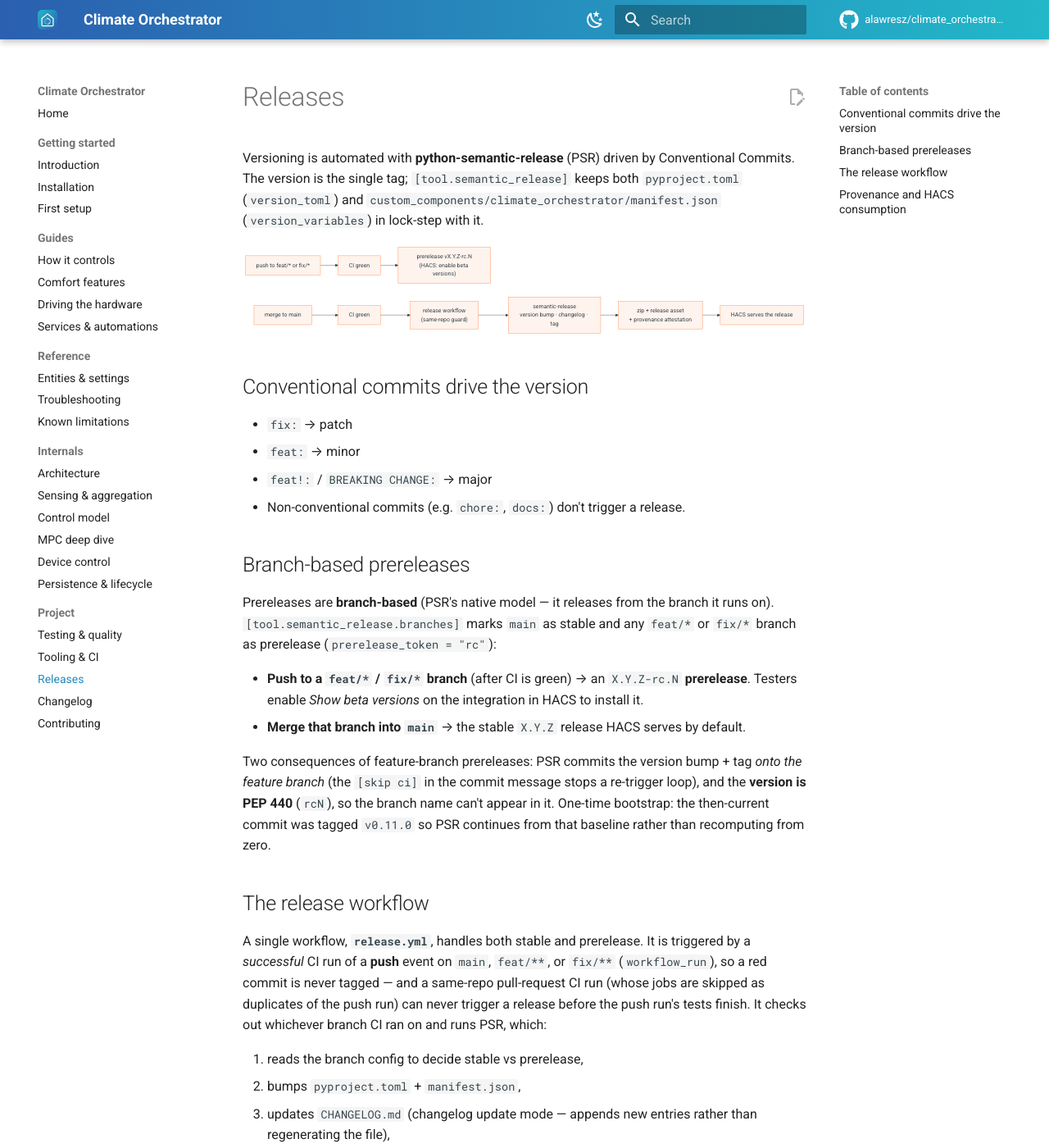
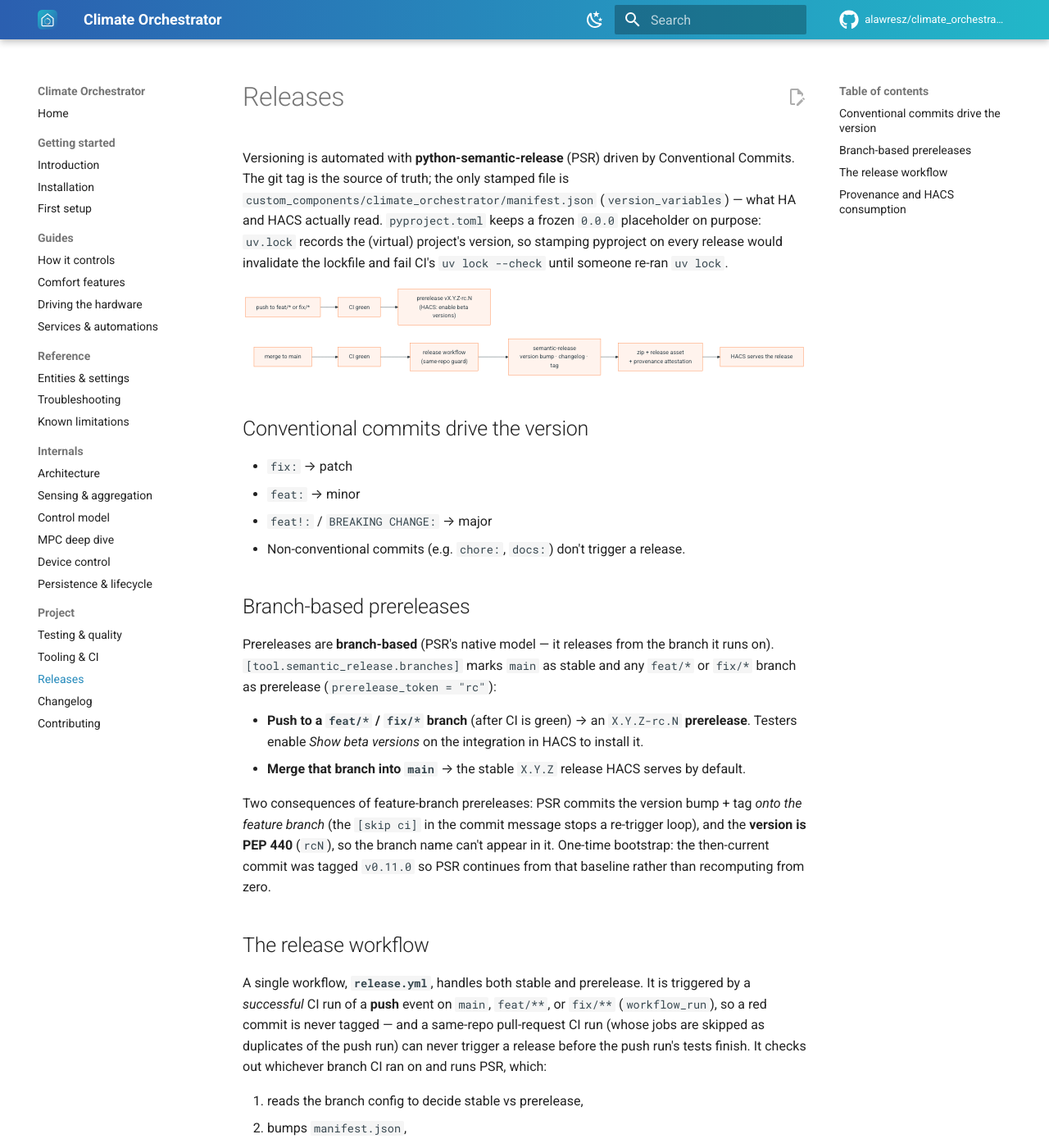
Before and after one commit to alawresz/climate_orchestrator, an MkDocs documentation site: the page built from docs/project/releases.md, in a window 1280 px wide and 1400 px high. Shown: the whole window at 82% size. Built offline with MkDocs 1.6.1 and Material for MkDocs 9.7.7, drawn with Linux system fonts in a browser that asks for light colours; plug-ins that fetch from the network failed and are left out; comment, search, counter and statistics services are not loaded; the version menu is left out.

Commit message:
ci: fix packaging process

````diff
--- a/docs/project/releases.md
+++ b/docs/project/releases.md
@@ -1,10 +1,12 @@
 # Releases
 
 Versioning is automated with **python-semantic-release** (PSR) driven by
-Conventional Commits. The version is the single tag; `[tool.semantic_release]`
-keeps both `pyproject.toml` (`version_toml`) and
-`custom_components/climate_orchestrator/manifest.json` (`version_variables`) in
-lock-step with it.
+Conventional Commits. The git tag is the source of truth; the only stamped
+file is `custom_components/climate_orchestrator/manifest.json`
+(`version_variables`) — what HA and HACS actually read. `pyproject.toml`
+keeps a frozen `0.0.0` placeholder on purpose: `uv.lock` records the (virtual)
+project's version, so stamping pyproject on every release would invalidate
+the lockfile and fail CI's `uv lock --check` until someone re-ran `uv lock`.
 
 ```mermaid
 flowchart LR
@@ -53,7 +55,7 @@ push run) can never trigger a release before the push run's tests finish. It
 checks out whichever branch CI ran on and runs PSR, which:
 
 1. reads the branch config to decide stable vs prerelease,
-2. bumps `pyproject.toml` + `manifest.json`,
+2. bumps `manifest.json`,
 3. updates `CHANGELOG.md` (changelog update mode — appends new entries rather
    than regenerating the file),
 4. runs `build_command` to produce `dist/climate_orchestrator.zip` (the
````
Also changed, not shown: pyproject.toml (+6 -3 lines), 1 other file.
